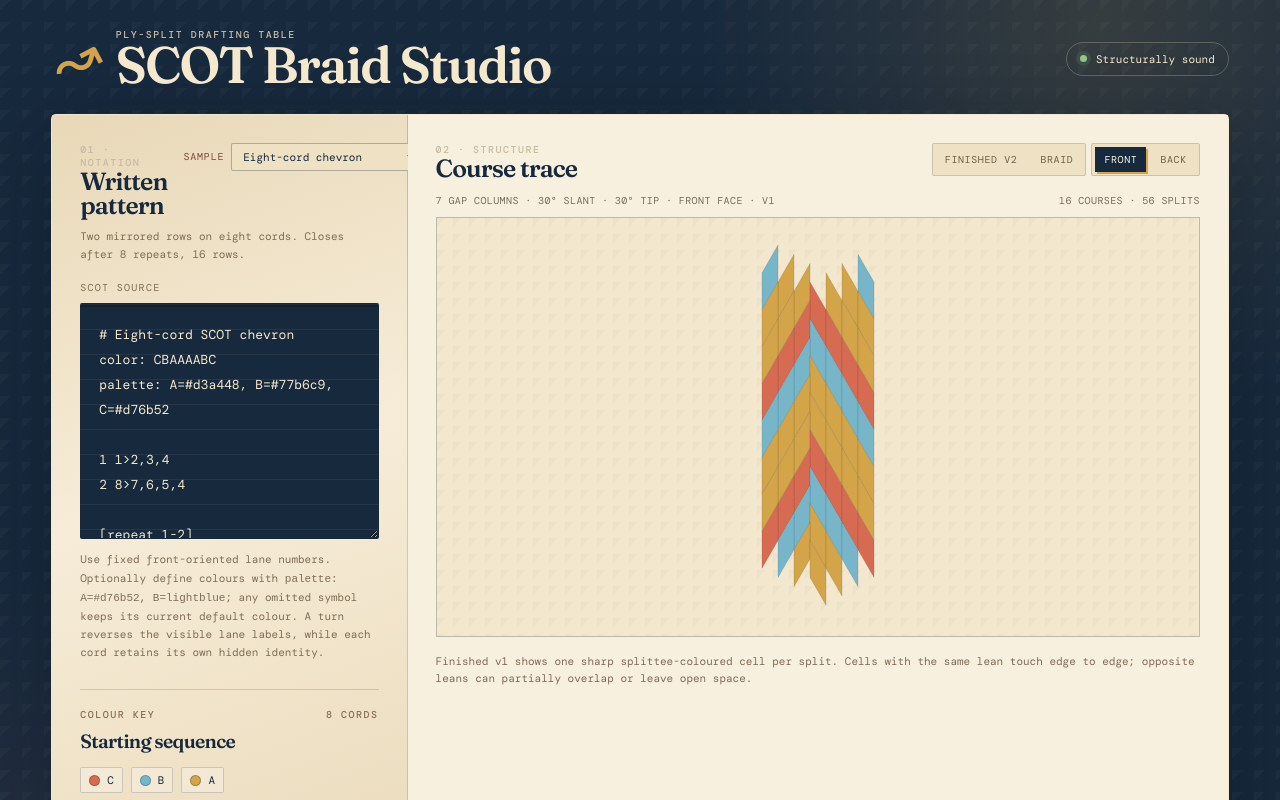
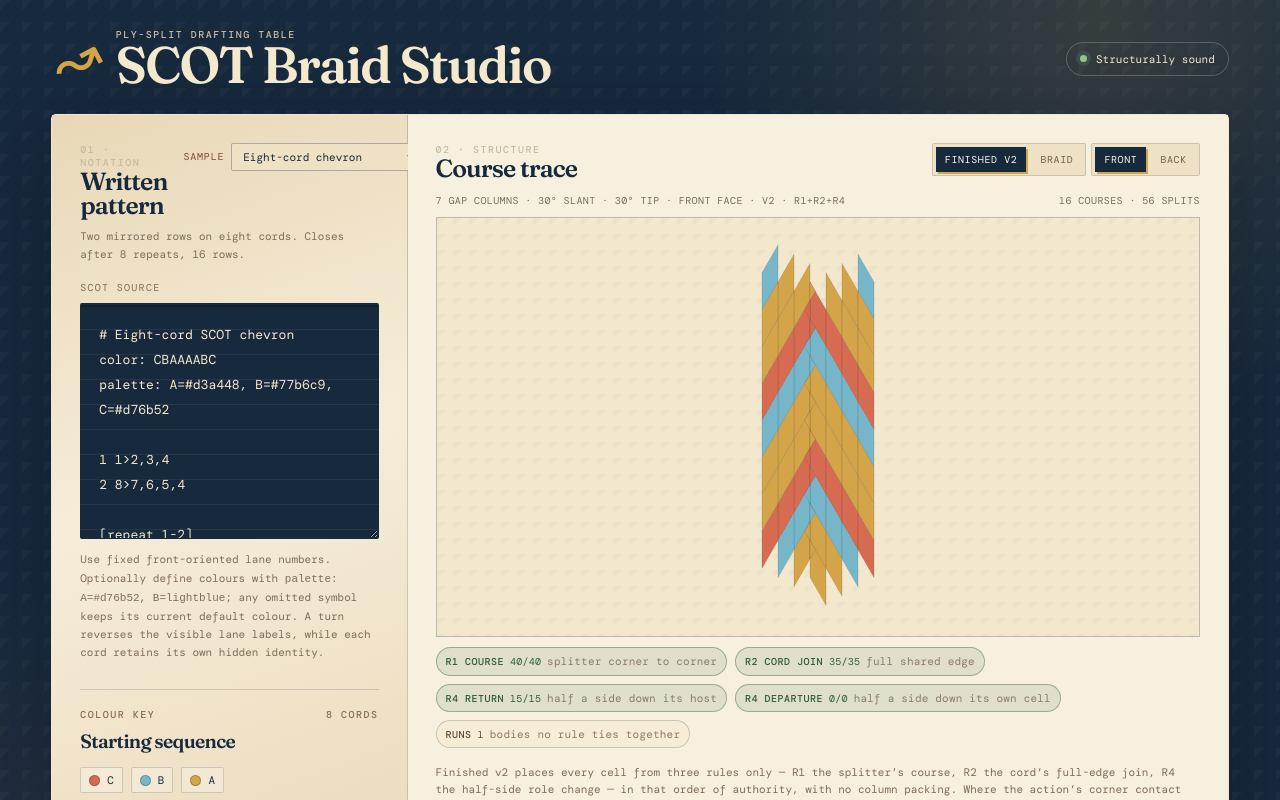
Before and after one commit to pikachupichu25/ply-split-braiding-model, a React (Vite) app: page / in a window 1280 px wide. Shown: the top 800 px of the page. Built offline with nearby package versions, Linux system fonts and the light colour scheme.

Commit message:
Remove v1 from UI

```diff
--- a/src/App.tsx
+++ b/src/App.tsx
@@ -16,7 +16,7 @@ export default function App() {
   const [source, setSource] = useState(() => localStorage.getItem(savedPatternKey) ?? defaultSample.source);
   const [previewRepeats, setPreviewRepeats] = useState(4);
   const [lengthMode, setLengthMode] = useState<'cycle' | 'manual'>('cycle');
-  const [view, setView] = useState<'finished-v1' | 'finished-v2' | 'finished-dev' | 'braid'>('finished-v1');
+  const [view, setView] = useState<'finished-v1' | 'finished-v2' | 'finished-dev' | 'braid'>('finished-v2');
   const [mirrorFace, setMirrorFace] = useState<Face>('front');
   const [finishedAngle, setFinishedAngle] = useState(30);
   const [finishedTip, setFinishedTip] = useState(30);
--- a/src/examples/wayuuFajon20.ts
+++ b/src/examples/wayuuFajon20.ts
@@ -24,4 +24,5 @@ palette: A=brown, B=white, C=lightblue
 12 15>16,17,18,19,20
 13 15>14,13,12,11
 14 5>6,7,8,9,10,11
-15 5>4,3,2,1`;
+15 5>4,3,2,1
+[repeat 12-15 x 4]`;
```
